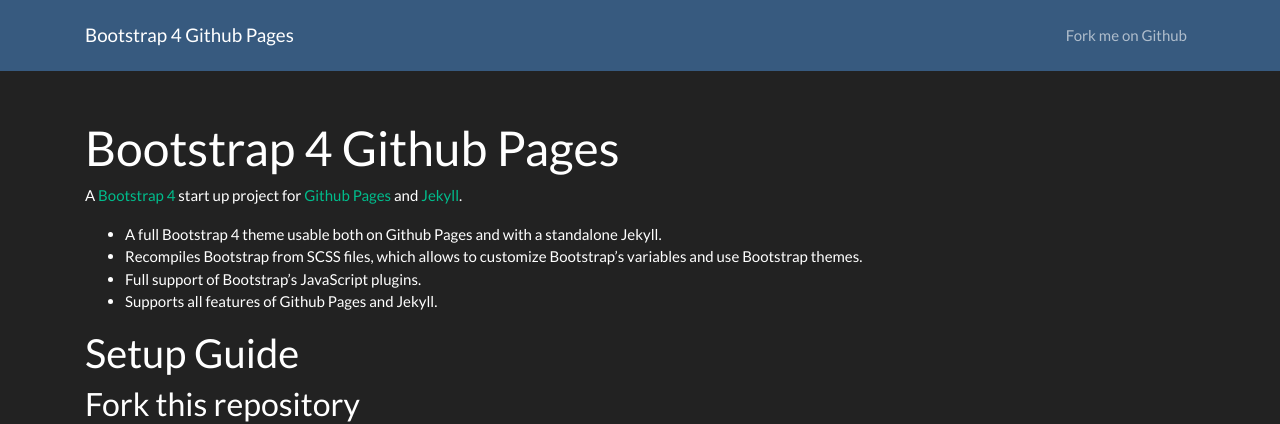
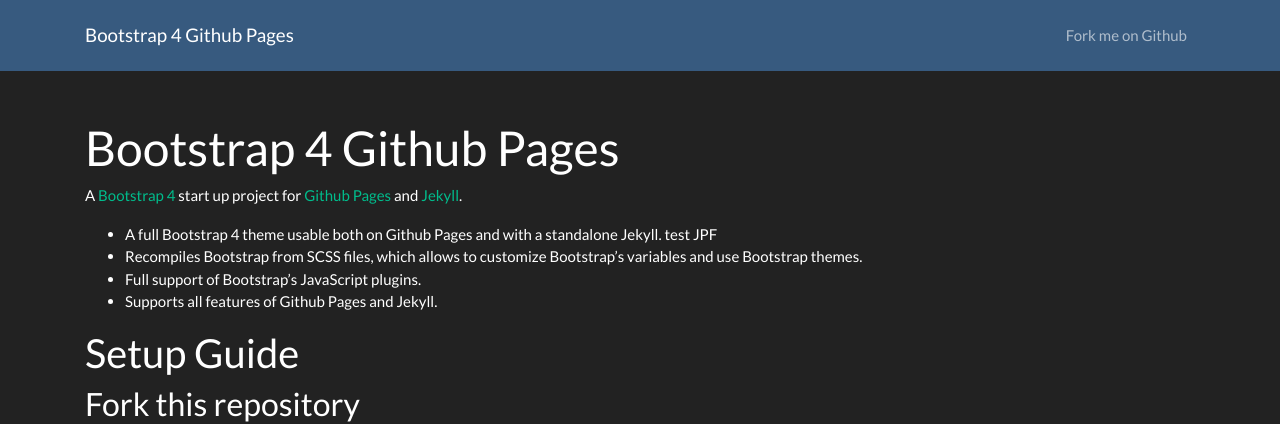
Before and after one commit to nicolas-van/bootstrap-4-github-pages, a Jekyll site: the page built from index.md, in a window 1280 px wide and 900 px high. Shown: the top 424 px of the window. Built offline with Jekyll 4.4.1, drawn with Linux system fonts in a browser that asks for light colours.

Commit message:
Update index.md

```diff
--- a/index.md
+++ b/index.md
@@ -5,7 +5,7 @@
 
 A [Bootstrap 4](https://getbootstrap.com/) start up project for [Github Pages](https://pages.github.com/) and [Jekyll](https://jekyllrb.com/).
 
-* A full Bootstrap 4 theme usable both on Github Pages and with a standalone Jekyll.
+* A full Bootstrap 4 theme usable both on Github Pages and with a standalone Jekyll. test JPF
 * Recompiles Bootstrap from SCSS files, which allows to customize Bootstrap's variables and use Bootstrap themes.
 * Full support of Bootstrap's JavaScript plugins.
 * Supports all features of Github Pages and Jekyll.
```
